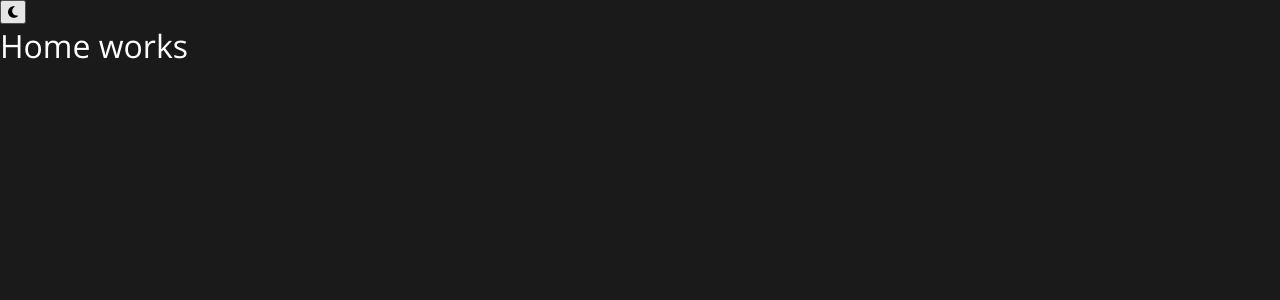
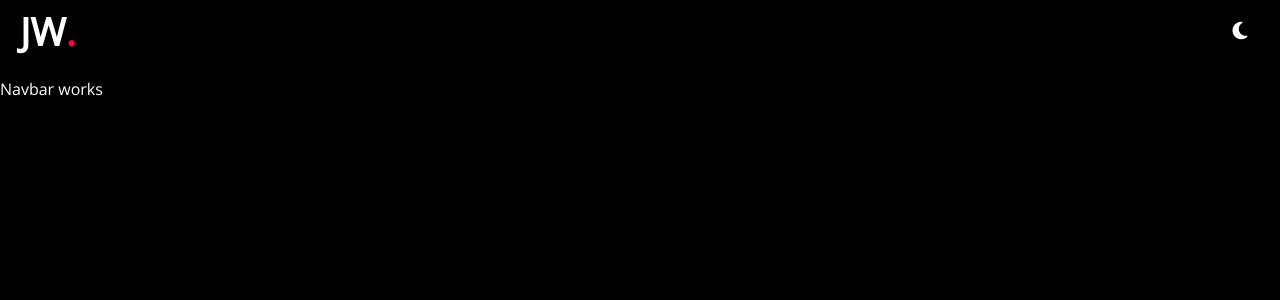
Before and after one commit to jasonwj96/portfolio, a React (Create React App) app: page / in a window 1280 px wide. Shown: the top 300 px of the page. Built offline with nearby package versions, Linux system fonts and the light colour scheme.

Commit message:
Added brand

```diff
--- a/src/components/navbar.jsx
+++ b/src/components/navbar.jsx
@@ -20,9 +20,16 @@ const Navbar = () => {
 
   return (
     <div id="navbar-container">
-      <button className="dark" onClick={toggleTheme}>
-        {darkTheme ? <i class="fas fa-moon" /> : <i class="fas fa-sun" />}
-      </button>
+      <div id="navbar-top">
+        <div id="brand">
+          <p>JW</p>
+        </div>
+        <button id="toggle-btn" onClick={toggleTheme}>
+          {darkTheme ? <i class="fas fa-moon" /> : <i class="fas fa-sun" />}
+        </button>
+      </div>
+
+      <p>Navbar works</p>
     </div>
   );
 };
--- a/src/components/navbar.scss
+++ b/src/components/navbar.scss
@@ -1,9 +1,70 @@
-.navbar-container {
+@import "../themes/themes.scss";
+
+// @keyframes rotateIcon {
+//   to {
+//     transform: rotateY(180deg);
+//   }
+// }
+
+#navbar-container {
   display: flex;
   flex-flow: column;
-  position: absolute;
-  min-width: 100vw;
-  min-height: 100vh;
+  position: fixed;
+  min-width: 100%;
+  min-height: 100%;
   top: 0;
   left: 0;
+  background-color: transparent;
+
+  #navbar-top {
+    display: flex;
+    height: auto;
+    width: 100%;
+    justify-content: space-between;
+    align-items: center;
+    transition-property: background-color;
+    transition-duration: 200ms;
+    transition-timing-function: ease-in-out;
+    box-shadow: 1px 1px 10px 1px #11111115;
+    padding: 5px 20px;
+
+    #brand {
+      font-size: 1.2em;
+
+      p {
+        font-size: 2em;
+        font-weight: bold;
+        margin: 0;
+      }
+
+      p::after {
+        content: ".";
+        margin: 0;
+        padding: 0;
+
+        color: #ff0040;
+      }
+    }
+
+    #toggle-btn {
+      width: 40px;
+      height: 40px;
+      border-radius: 50%;
+      border: none;
+      background-color: #fff;
+      outline: none;
+      transition-property: background-color;
+      transition-duration: 200ms;
+      transition-timing-function: ease-in-out;
+
+      &:hover {
+        color: #fff;
+        background-color: #ff0040;
+      }
+
+      i {
+        font-size: 1.5em;
+      }
+    }
+  }
 }
--- a/src/themes/themes.scss
+++ b/src/themes/themes.scss
@@ -1,14 +1,65 @@
 $global-font: "Open Sans", sans-serif;
 
 @mixin dark-theme() {
+  $primary-dark: #000;
   //Global
-  background-color: #1a1a1a;
+  background-color: $primary-dark;
   color: #fff;
+
+  //navbar
+  #navbar-container {
+    color: #fff;
+
+    #navbar-top {
+      background-color: $primary-dark;
+      border-color: #ffffff7a;
+
+      #brand {
+        color: #fff;
+      }
+
+      #toggle-btn {
+        color: #fff;
+        background-color: $primary-dark;
+
+        &:hover {
+          color: #fff;
+          background-color: #ff0040;
+        }
+      }
+    }
+  }
 }
 
 @mixin light-theme() {
   //Global
   background-color: #fff;
+
+  //Global
+  color: #111;
+
+  //navbar
+  #navbar-container {
+    color: #111;
+
+    #navbar-top {
+      background-color: #fff;
+
+      #brand {
+        color: #111;
+      }
+
+      #toggle-btn {
+        color: #111;
+        background-color: #fff;
+
+        &:hover {
+          color: #fff;
+          background-color: #ff0040;
+        }
+      }
+    }
+  }
 }
 
 #dark {
```
